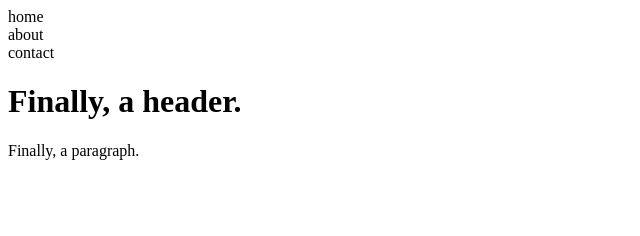
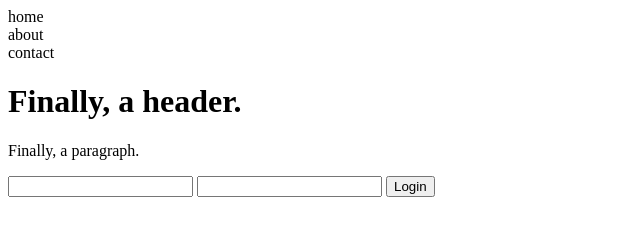
Before and after one commit to sgray1255/gitflow2, a plain HTML site: page index.html in a window 1280 px wide. Shown: the whole page, without its empty margins (0-640 px from the left). Drawn offline with Linux system fonts and the light colour scheme.

Commit message:
I added a sign in feature

```diff
--- a/index.html
+++ b/index.html
@@ -17,6 +17,12 @@
   <h1>Finally, a header.</h1>
   <p>Finally, a paragraph.</p>
 
+  <input type="email" name="email" title="Email:">
+  <input type="password" title="Password:">
+ <button type="submit">Login</button>
+
+
+
 
   <style>
     ul {
```
